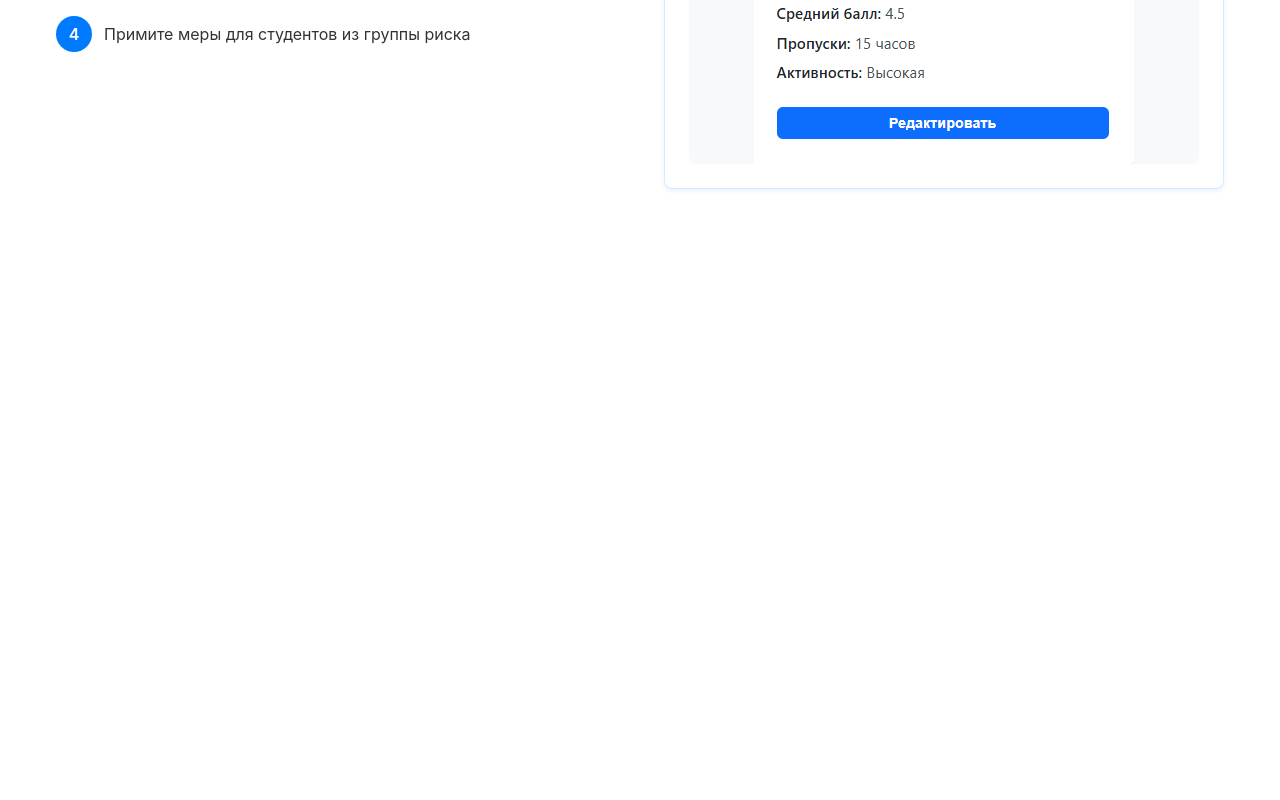
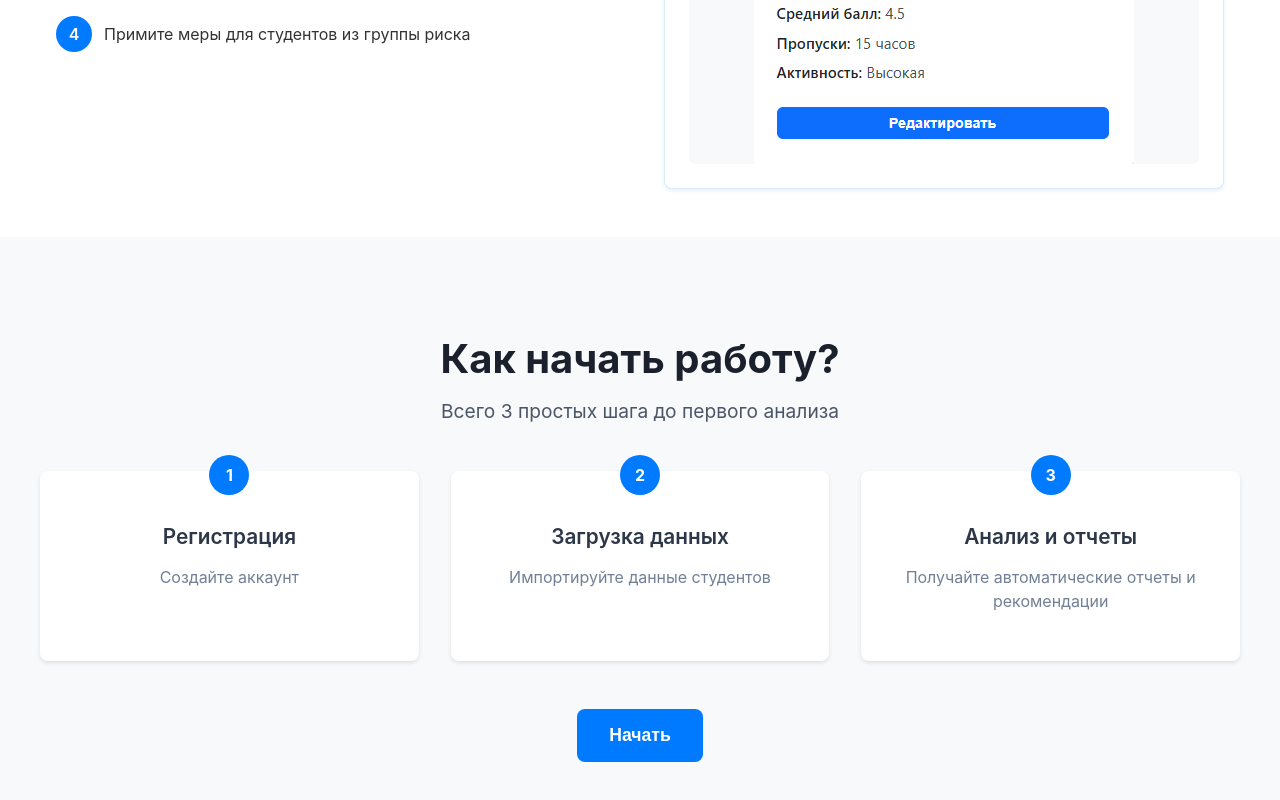
Before and after one commit to SavichArtem/React_labs, a React (Create React App) app: page / in a window 1280 px wide. Shown: the part 1327-2127 px from the top of the page. Before the commit the page ends 1564 px from the top, so only its background shows below. Built offline with nearby package versions, Linux system fonts and the light colour scheme.

Commit message:
feat: add GettingStarted component

```diff
--- /dev/null
+++ b/src/components/GettingStarted/GettingStarted.css
@@ -0,0 +1,132 @@
+.getting_started {
+  padding: 4rem 1rem;
+  background: #f8f9fa;
+}
+
+.getting_started_container {
+  max-width: 1200px;
+  margin: 0 auto;
+}
+
+.getting_started_header {
+  text-align: center;
+  margin-bottom: 3rem;
+}
+
+.getting_started_title {
+  font-size: 2.5rem;
+  font-weight: 700;
+  color: #1a202c;
+  margin-bottom: 1rem;
+}
+
+.getting_started_subtitle {
+  font-size: 1.2rem;
+  color: #4a5568;
+  max-width: 600px;
+  margin: 0 auto;
+}
+
+.getting_started_steps {
+  display: grid;
+  grid-template-columns: repeat(3, 1fr);
+  gap: 2rem;
+  margin-bottom: 3rem;
+}
+
+.step_card {
+  background: white;
+  padding: 2rem;
+  border-radius: 0.5rem;
+  box-shadow: 0 2px 4px rgba(0, 0, 0, 0.1);
+  text-align: center;
+  position: relative;
+}
+
+.step_card_number {
+  position: absolute;
+  top: -1rem;
+  left: 50%;
+  transform: translateX(-50%);
+  background: #007bff;
+  color: white;
+  width: 2.5rem;
+  height: 2.5rem;
+  border-radius: 50%;
+  display: flex;
+  align-items: center;
+  justify-content: center;
+  font-weight: 700;
+}
+
+.step_card_title {
+  font-size: 1.3rem;
+  font-weight: 600;
+  color: #2d3748;
+  margin-bottom: 1rem;
+}
+
+.step_card_text {
+  color: #718096;
+  line-height: 1.5;
+}
+
+.getting_started_action {
+  text-align: center;
+}
+
+.cta_button {
+  background: #007bff;
+  color: white;
+  border: none;
+  padding: 1rem 2rem;
+  font-size: 1.1rem;
+  font-weight: 600;
+  border-radius: 0.5rem;
+  cursor: pointer;
+  transition: background 0.3s ease;
+}
+
+.cta_button:hover {
+  background: #0b5ed7;
+}
+
+.getting_started_note {
+  margin-top: 1rem;
+  color: #718096;
+}
+
+@media (max-width: 900px) {
+  .getting_started_steps {
+    grid-template-columns: repeat(2, 1fr);
+    gap: 1.5rem;
+  }
+}
+
+@media (max-width: 600px) {
+  .getting_started {
+    padding: 2rem 1rem;
+  }
+
+  .getting_started_title {
+    font-size: 2rem;
+  }
+
+  .getting_started_subtitle {
+    font-size: 1.1rem;
+  }
+
+  .getting_started_steps {
+    grid-template-columns: 1fr;
+    gap: 2rem;
+  }
+
+  .step_card {
+    padding: 1.5rem;
+  }
+
+  .cta_button {
+    padding: 0.8rem 1.5rem;
+    font-size: 1rem;
+  }
+}
--- /dev/null
+++ b/src/components/GettingStarted/GettingStarted.jsx
@@ -0,0 +1,48 @@
+import React from 'react';
+import '../GettingStarted/GettingStarted.css';
+
+export function GettingStarted() {
+
+  const steps = [
+    {
+      title: "Регистрация",
+      text: "Создайте аккаунт"
+    },
+    {
+      title: "Загрузка данных",
+      text: "Импортируйте данные студентов"
+    },
+    {
+      title: "Анализ и отчеты",
+      text: "Получайте автоматические отчеты и рекомендации"
+    }
+  ];
+
+
+  return (
+    <section className="getting_started">
+      <div className="getting_started_container">
+        <div className="getting_started_header">
+          <h2 className="getting_started_title">Как начать работу?</h2>
+          <p className="getting_started_subtitle">Всего 3 простых шага до первого анализа</p>
+        </div>
+
+        <div className="getting_started_steps">
+          {steps.map((step, index) => (
+            <div className="step_card" key={index}>
+              <div className="step_card_number">{index + 1}</div>
+              <h3 className="step_card_title">{step.title}</h3>
+              <p className="step_card_text">{step.text}</p>
+            </div>
+          ))}
+        </div>
+
+        <div className="getting_started_action">
+          <button className="cta_button">Начать</button>
+        </div>
+      </div>
+    </section>
+  );
+}
+
+export default GettingStarted;
--- a/src/pages/HomePage/HomePage.jsx
+++ b/src/pages/HomePage/HomePage.jsx
@@ -2,7 +2,7 @@ import { Header } from '../../components/Header/Header';
 import { HeroSection } from '../../components/HeroSection/HeroSection';
 import { FeaturesSection } from '../../components/FeaturesSection/FeaturesSection';
 import { HowItWorksSection } from '../../components/HowItWorksSection/HowItWorksSection';
-
+import { GettingStarted } from '../../components/GettingStarted/GettingStarted';
 
 export function HomePage() {
   return (
@@ -11,6 +11,7 @@ export function HomePage() {
       <HeroSection/>
       <FeaturesSection/>
       <HowItWorksSection/>
+      <GettingStarted/>
     </div>
   );
 }
```
